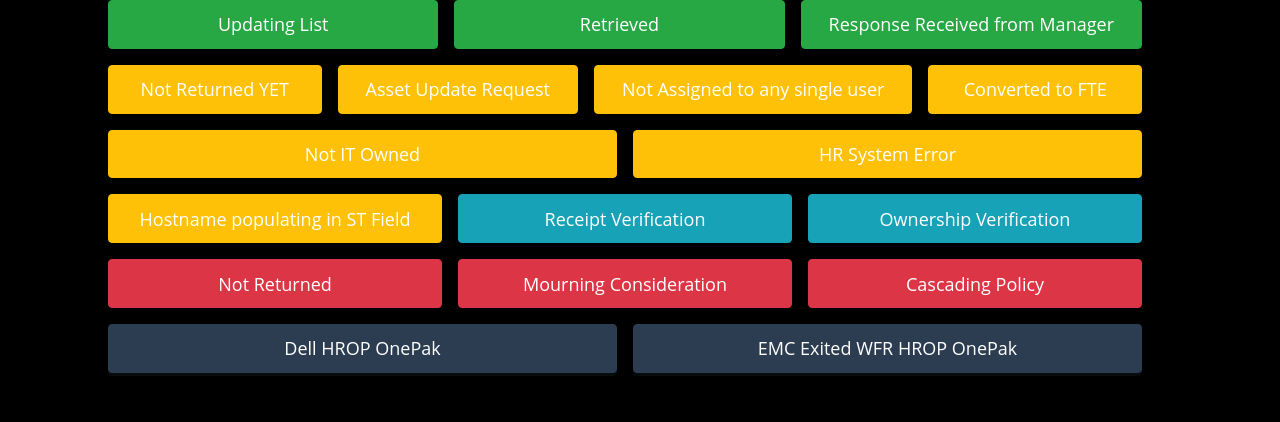
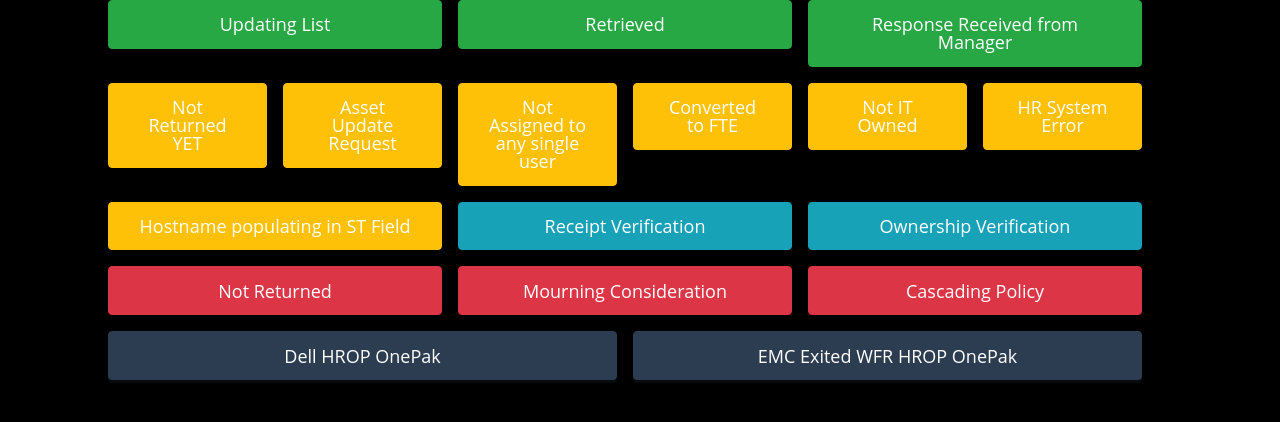
Before and after one commit to fdemberla/lart-templates, a plain HTML site: page index.html in a window 1280 px wide. Drawn offline with nearby package versions, Linux system fonts and the light colour scheme.

Commit message:
change wrap of text

```diff
--- a/style.css
+++ b/style.css
@@ -34,7 +34,7 @@ a{text-decoration:none;}
 /********************
 GENERIC BUTTON STYLES
 ********************/
-.btn {font-size: 18px; white-space:nowrap; width:100%; padding:.8em 1.5em; font-family: Open Sans, Helvetica,Arial,sans-serif; line-height:18px; display: inline-block;zoom: 1; color: #fff; text-align: center; position:relative; -webkit-transition: border .25s linear, color .25s linear, background-color .25s linear; transition: border .25s linear, color .25s linear, background-color .25s linear;}
+.btn {font-size: 18px; white-space:normal; width:100%; padding:.8em 1.5em; font-family: Open Sans, Helvetica,Arial,sans-serif; line-height:18px; display: inline-block;zoom: 1; color: #fff; text-align: center; position:relative; -webkit-transition: border .25s linear, color .25s linear, background-color .25s linear; transition: border .25s linear, color .25s linear, background-color .25s linear;}
 
 /*SEA GREEN BUTTON STYLES*/
 .btn.btn-sea{background-color: #08bc9a; border-color: #08bc9a; -webkit-box-shadow: 0 3px 0 #088d74; box-shadow: 0 3px 0 #088d74;}
```
